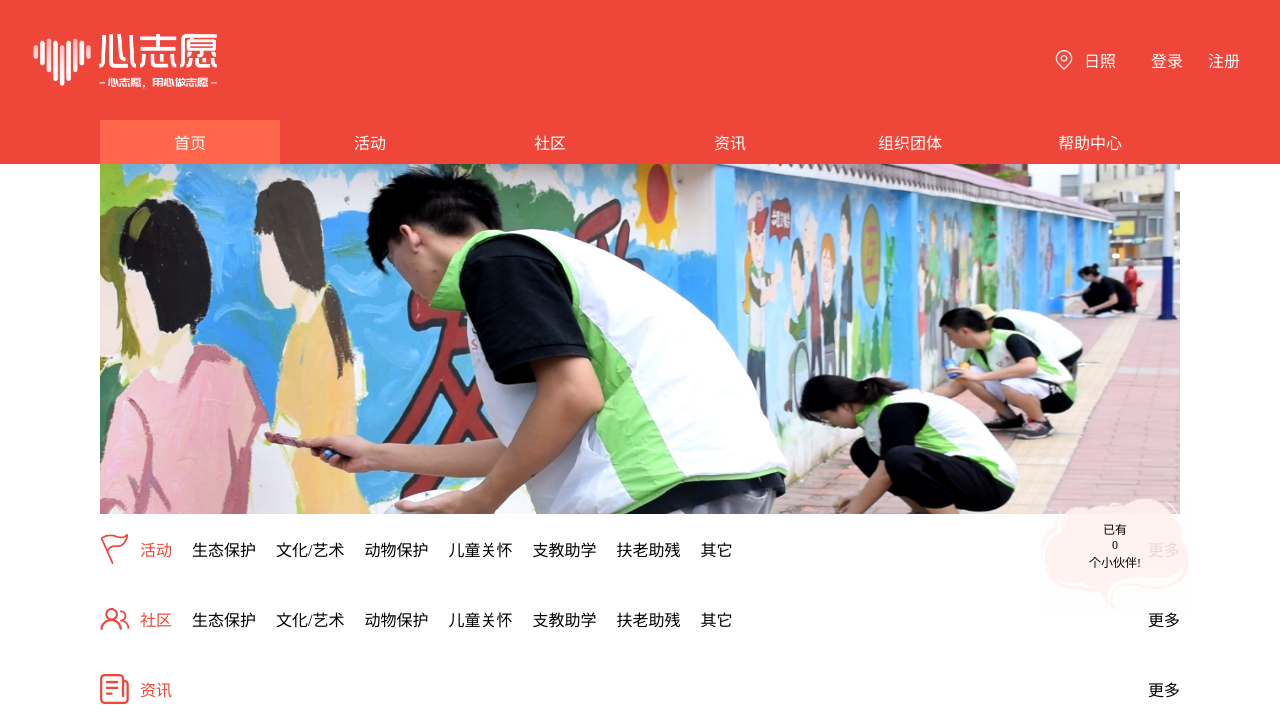
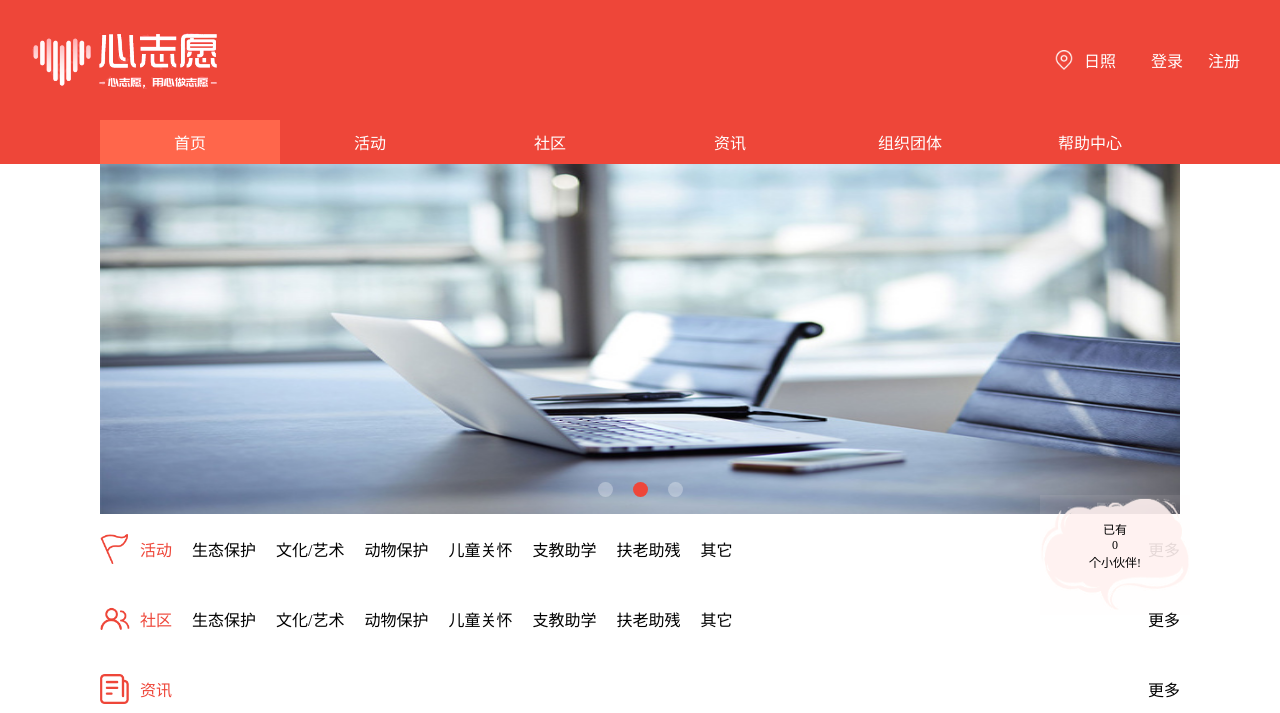
Before and after one commit to changfeng98/HeartVolunteer, a PHP site: page /HeartVolunteer/home.html in a window 1280 px wide. Shown: the top 713 px of the page. Run offline with PHP 8.4, Linux system fonts and the light colour scheme; data that the repository does not hold is empty; some libraries are stand-ins or nearby versions.

Commit message:
GolThr(8012)

```diff
--- a/home.html
+++ b/home.html
@@ -29,8 +29,15 @@
     </div>
 
     <div class="home_content">
-        <div class="home_pictures">
-            <img class="home_pictures_img" src="images/table/sum_1.jpeg" onclick=""/>
+        <div class="home_pictures" style="position: relative;width: 1080px;height: 350px;">
+            <img id="map_1" class="home_pictures_img" src="images/table/sum_1.jpeg" onclick=""/>
+            <img id="map_2" class="home_pictures_img" src="images/table/group_1.jpg" onclick="" style="display: none;"/>
+            <img id="map_3" class="home_pictures_img" src="images/table/group_2.jpg" onclick="" style="display: none;"/>
+            <div class="home_pictures_nav">
+                <span id="map_nav_1" style="background: rgba(238, 70, 57, 1);"></span>
+                <span id="map_nav_2" style="margin-left: 20px;"></span>
+                <span id="map_nav_3" style="margin-left: 20px;"></span>
+            </div>
 <!--            <div class="home_pictures_right">-->
 <!--                <p class="people_num">人数</p>-->
 <!--                <p class="activity_num">发起活动数</p>-->
--- a/styles/common_styles.css
+++ b/styles/common_styles.css
@@ -5,6 +5,7 @@
     position: fixed;
     bottom: 185px;
     right: 90px;
+    z-index: 50;
 }
 
 #cat_dialog{
--- a/styles/home_styles.css
+++ b/styles/home_styles.css
@@ -13,10 +13,33 @@
     flex-direction: row;
 }
 
+.home_pictures_nav{
+    width: 100%;
+    height: 10px;
+    display: flex;
+    align-items: center;
+    justify-content: center;
+    flex-direction: row;
+    position: absolute;
+    bottom: 20px;
+    left: 0;
+    z-index: 45;
+}
+
+.home_pictures_nav span{
+    width: 15px;
+    height: 15px;
+    border-radius: 50%;
+    background: rgba(255, 255, 255, 0.8);
+}
+
 .home_pictures_img{
     width: 1080px;
     height: 350px;
     background: #ff664b;
+    position: absolute;
+    top: 0;
+    left: 0;
 }
 
 .home_pictures_right{
```
Also changed, not shown: js/homePage.js (+37 -0 lines).
